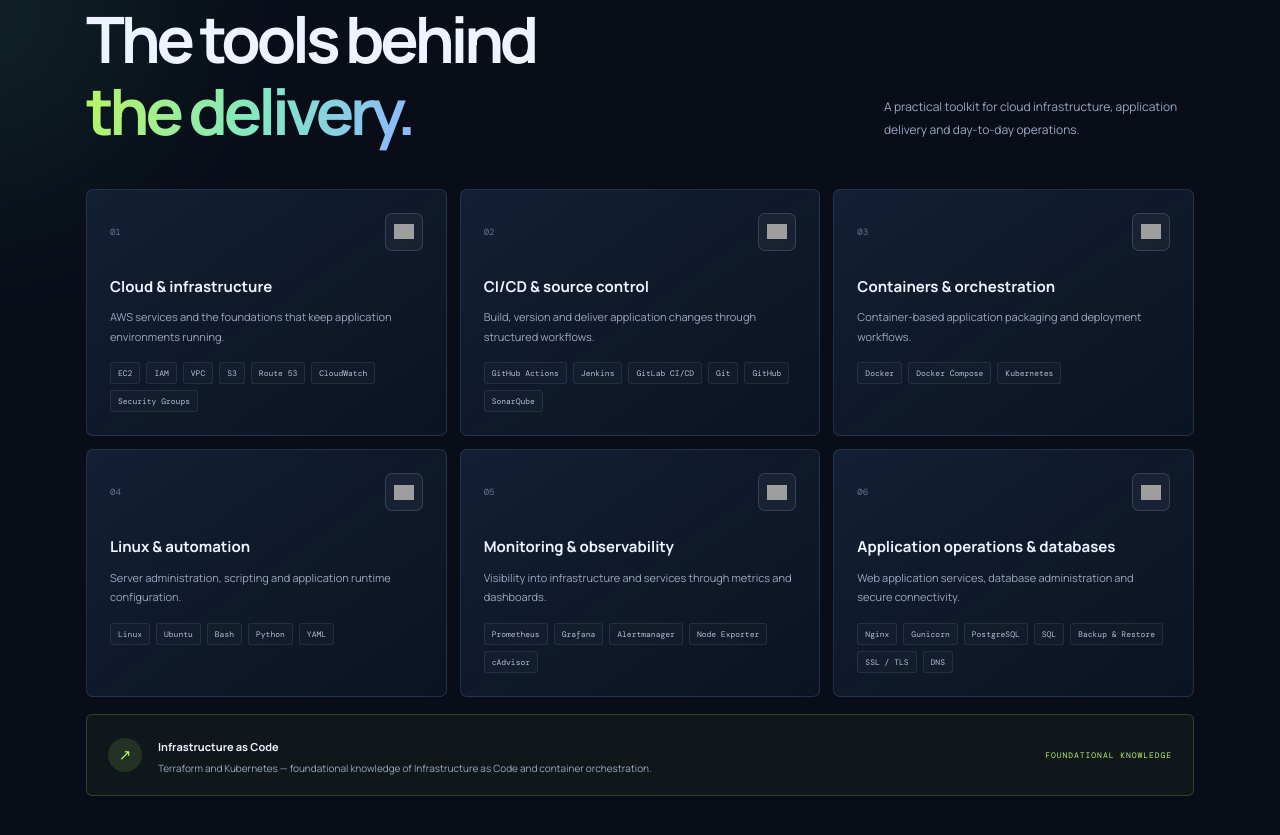
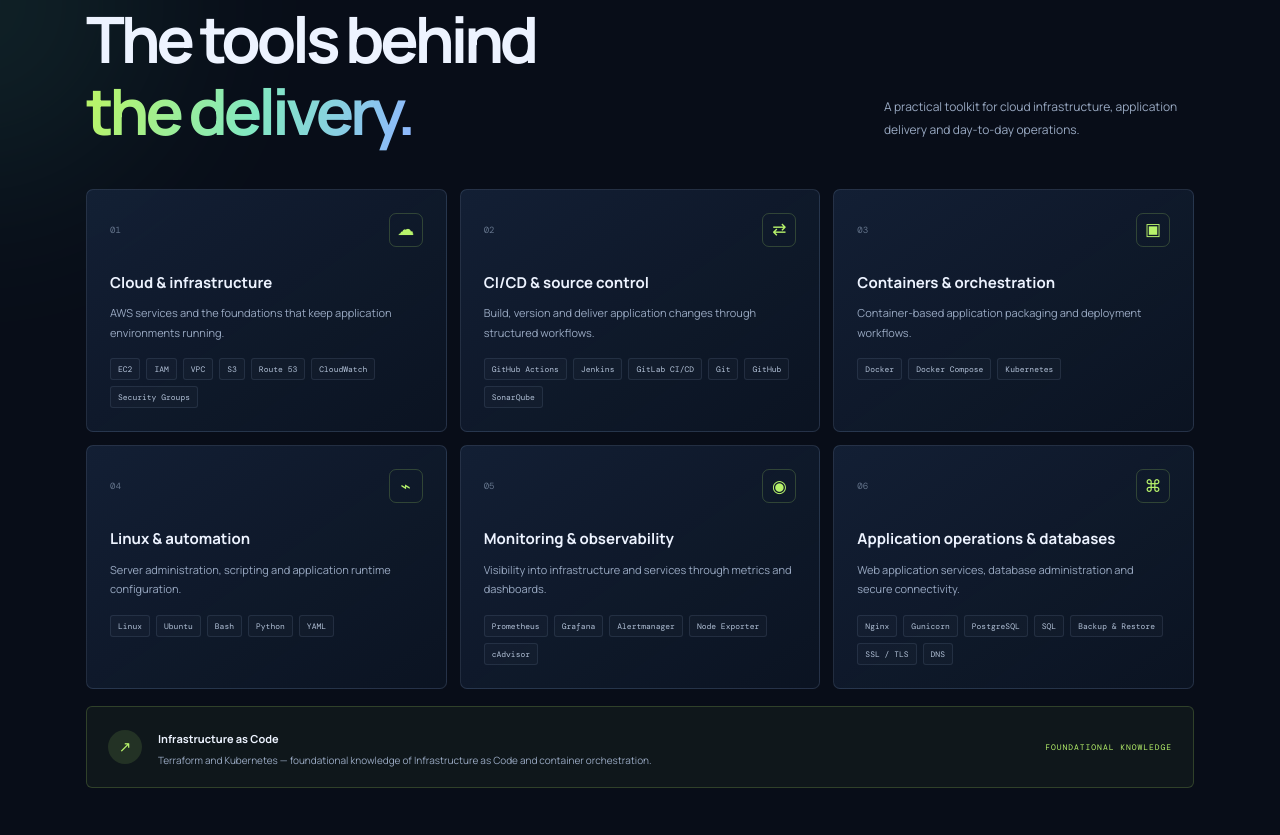
Before and after one commit to Drlngramesh/ramesh-devops-portfolio, a plain HTML site: page index.html in a window 1280 px wide. Shown: the part 1523-2358 px from the top of the page. Drawn offline with nearby package versions, Linux system fonts and the light colour scheme; grey boxes are pictures that could not be loaded.

Commit message:
Restore original expertise card symbols

```diff
--- a/index.html
+++ b/index.html
@@ -62,12 +62,12 @@
       <div class="section-index"><span>02</span> / TECHNICAL TOOLKIT</div>
       <div class="section-heading"><h2>The tools behind<br><span class="gradient-text">the delivery.</span></h2><p>A practical toolkit for cloud infrastructure, application delivery and day-to-day operations.</p></div>
       <div class="expertise-grid">
-        <article class="skill-card skill-featured"><div class="card-top"><span class="card-number">01</span><span class="card-symbol brand-symbol"><img src="https://cdn.simpleicons.org/amazonaws/FF9900" alt="AWS logo" loading="lazy"></span></div><h3>Cloud & infrastructure</h3><p>AWS services and the foundations that keep application environments running.</p><div class="tag-list"><span>EC2</span><span>IAM</span><span>VPC</span><span>S3</span><span>Route 53</span><span>CloudWatch</span><span>Security Groups</span></div></article>
-        <article class="skill-card"><div class="card-top"><span class="card-number">02</span><span class="card-symbol brand-symbol"><img src="https://cdn.simpleicons.org/githubactions/2088FF" alt="GitHub Actions logo" loading="lazy"></span></div><h3>CI/CD & source control</h3><p>Build, version and deliver application changes through structured workflows.</p><div class="tag-list"><span>GitHub Actions</span><span>Jenkins</span><span>GitLab CI/CD</span><span>Git</span><span>GitHub</span><span>SonarQube</span></div></article>
-        <article class="skill-card"><div class="card-top"><span class="card-number">03</span><span class="card-symbol brand-symbol"><img src="https://cdn.simpleicons.org/docker/2496ED" alt="Docker logo" loading="lazy"></span></div><h3>Containers & orchestration</h3><p>Container-based application packaging and deployment workflows.</p><div class="tag-list"><span>Docker</span><span>Docker Compose</span><span>Kubernetes</span></div></article>
-        <article class="skill-card"><div class="card-top"><span class="card-number">04</span><span class="card-symbol brand-symbol"><img src="https://cdn.simpleicons.org/linux/FCC624" alt="Linux logo" loading="lazy"></span></div><h3>Linux & automation</h3><p>Server administration, scripting and application runtime configuration.</p><div class="tag-list"><span>Linux</span><span>Ubuntu</span><span>Bash</span><span>Python</span><span>YAML</span></div></article>
-        <article class="skill-card"><div class="card-top"><span class="card-number">05</span><span class="card-symbol brand-symbol"><img src="https://cdn.simpleicons.org/prometheus/E6522C" alt="Prometheus logo" loading="lazy"></span></div><h3>Monitoring & observability</h3><p>Visibility into infrastructure and services through metrics and dashboards.</p><div class="tag-list"><span>Prometheus</span><span>Grafana</span><span>Alertmanager</span><span>Node Exporter</span><span>cAdvisor</span></div></article>
-        <article class="skill-card"><div class="card-top"><span class="card-number">06</span><span class="card-symbol brand-symbol"><img src="https://cdn.simpleicons.org/nginx/009639" alt="Nginx logo" loading="lazy"></span></div><h3>Application operations & databases</h3><p>Web application services, database administration and secure connectivity.</p><div class="tag-list"><span>Nginx</span><span>Gunicorn</span><span>PostgreSQL</span><span>SQL</span><span>Backup & Restore</span><span>SSL / TLS</span><span>DNS</span></div></article>
+        <article class="skill-card skill-featured"><div class="card-top"><span class="card-number">01</span><span class="card-symbol">☁</span></div><h3>Cloud & infrastructure</h3><p>AWS services and the foundations that keep application environments running.</p><div class="tag-list"><span>EC2</span><span>IAM</span><span>VPC</span><span>S3</span><span>Route 53</span><span>CloudWatch</span><span>Security Groups</span></div></article>
+        <article class="skill-card"><div class="card-top"><span class="card-number">02</span><span class="card-symbol">⇄</span></div><h3>CI/CD & source control</h3><p>Build, version and deliver application changes through structured workflows.</p><div class="tag-list"><span>GitHub Actions</span><span>Jenkins</span><span>GitLab CI/CD</span><span>Git</span><span>GitHub</span><span>SonarQube</span></div></article>
+        <article class="skill-card"><div class="card-top"><span class="card-number">03</span><span class="card-symbol">▣</span></div><h3>Containers & orchestration</h3><p>Container-based application packaging and deployment workflows.</p><div class="tag-list"><span>Docker</span><span>Docker Compose</span><span>Kubernetes</span></div></article>
+        <article class="skill-card"><div class="card-top"><span class="card-number">04</span><span class="card-symbol">⌁</span></div><h3>Linux & automation</h3><p>Server administration, scripting and application runtime configuration.</p><div class="tag-list"><span>Linux</span><span>Ubuntu</span><span>Bash</span><span>Python</span><span>YAML</span></div></article>
+        <article class="skill-card"><div class="card-top"><span class="card-number">05</span><span class="card-symbol">◉</span></div><h3>Monitoring & observability</h3><p>Visibility into infrastructure and services through metrics and dashboards.</p><div class="tag-list"><span>Prometheus</span><span>Grafana</span><span>Alertmanager</span><span>Node Exporter</span><span>cAdvisor</span></div></article>
+        <article class="skill-card"><div class="card-top"><span class="card-number">06</span><span class="card-symbol">⌘</span></div><h3>Application operations & databases</h3><p>Web application services, database administration and secure connectivity.</p><div class="tag-list"><span>Nginx</span><span>Gunicorn</span><span>PostgreSQL</span><span>SQL</span><span>Backup & Restore</span><span>SSL / TLS</span><span>DNS</span></div></article>
       </div>
       <div class="learning-strip"><span class="learning-icon">↗</span><div><strong>Infrastructure as Code</strong><p>Terraform and Kubernetes — foundational knowledge of Infrastructure as Code and container orchestration.</p></div><span class="learning-label">FOUNDATIONAL KNOWLEDGE</span></div>
     </section>
```
